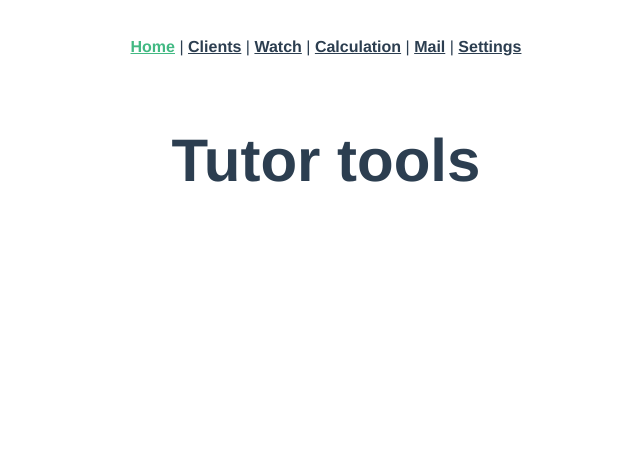
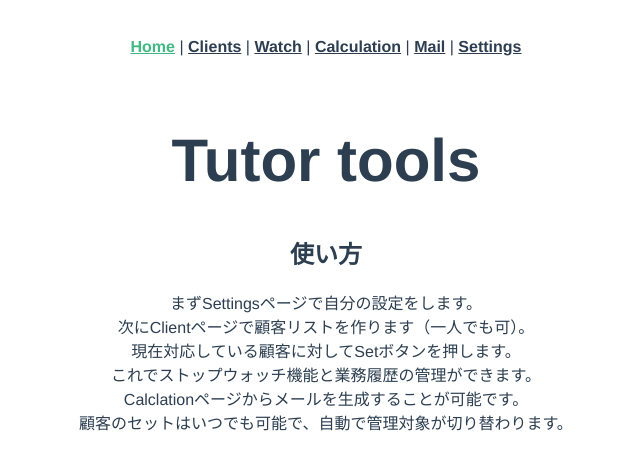
Before and after one commit to aiwaka/tutor_tools, a Vue app: page / in a window 1280 px wide. Shown: the top 470 px of the page, without its empty margins (314-954 px from the left). Built offline with nearby package versions, Linux system fonts and the light colour scheme.

Commit message:
add description

```diff
--- a/src/views/Home.vue
+++ b/src/views/Home.vue
@@ -2,6 +2,15 @@
   <div class="home">
     <!--<img alt="Vue logo" src="../assets/logo.png">-->
     <h1>Tutor tools</h1>
+    <h2>使い方</h2>
+    <ul>
+      <li>まずSettingsページで自分の設定をします。</li>
+      <li>次にClientページで顧客リストを作ります（一人でも可）。</li>
+      <li>現在対応している顧客に対してSetボタンを押します。</li>
+      <li>これでストップウォッチ機能と業務履歴の管理ができます。</li>
+      <li>Calclationページからメールを生成することが可能です。</li>
+      <li>顧客のセットはいつでも可能で、自動で管理対象が切り替わります。</li>
+    </ul>
   </div>
 </template>
 
@@ -19,4 +28,11 @@ export default {
 h1 {
   font-size: 6rem;
 }
+ul {
+  list-style-type: none;
+  padding: 0;
+}
+li {
+  margin: 0 10px;
+}
 </style>
```
